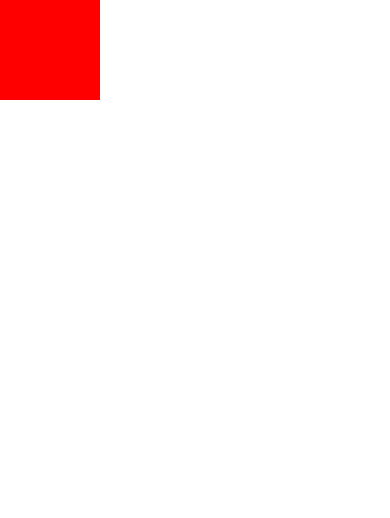
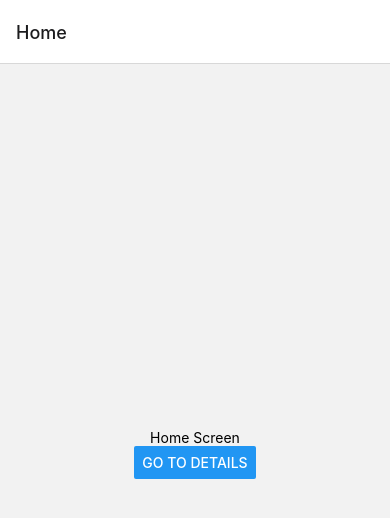
Before and after one commit to leeqiangzi/ReactNativeTest, a React Native app in the folder AwesomeProject/: screen / in a window 390 px wide. Shown: the top 518 px of the page. Built offline with nearby package versions, Linux system fonts and the light colour scheme.

Commit message:
导航添加

```diff
--- a/AwesomeProject/App.js
+++ b/AwesomeProject/App.js
@@ -14,19 +14,40 @@
 	StyleSheet,
 	Text,
 	View,
+	Button
 } from "react-native";
+import { NavigationContainer, } from '@react-navigation/native';
+import { createNativeStackNavigator } from "@react-navigation/native-stack";
+
+const Stack = createNativeStackNavigator();
+
+function HomeScreen({ navigation }) {
+	return (
+		<View style={{ flex: 1, alignItems: 'center', justifyContent: 'center' }}>
+			<Text>Home Screen</Text>
+			<Button title="Go to Details"
+				onPress={() => navigation.navigate('Details')}
+			/>
+		</View>
+	);
+}
+
+function DetailsScreen() {
+	return (
+		<View style={{ flex: 1, alignItems: 'center', justifyContent: 'center' }}>
+			<Text>Details Screen</Text>
+		</View>
+	);
+}
 
 const App: () => Node = () => {
 	return (
-		<SafeAreaView style={{ flex: 1 }}>
-			<StatusBar barStyle={"dark-content"} />
-			<View style={{
-				width: 100,
-				height: 100,
-				backgroundColor: 'red'
-			}}>
-			</View>
-		</SafeAreaView>
+		<NavigationContainer>
+			<Stack.Navigator initialRouteName="Home">
+				<Stack.Screen name="Home" component={HomeScreen} />
+				<Stack.Screen name="Details" component={DetailsScreen} />
+			</Stack.Navigator>
+		</NavigationContainer>
 	);
 };
 
--- a/AwesomeProject/package.json
+++ b/AwesomeProject/package.json
@@ -10,11 +10,14 @@
     "lint": "eslint ."
   },
   "dependencies": {
+    "@react-navigation/material-top-tabs": "^6.2.2",
     "@react-navigation/native": "^6.0.11",
+    "@react-navigation/native-stack": "^6.7.0",
     "react": "18.0.0",
     "react-native": "0.69.4",
     "react-native-safe-area-context": "^4.3.3",
-    "react-native-screens": "^3.16.0"
+    "react-native-screens": "^3.16.0",
+    "react-native-tab-view": "^3.1.1"
   },
   "devDependencies": {
     "@babel/core": "^7.12.9",
```
Also changed, not shown: 2 other files (tests, documents, lock files or other folders).
